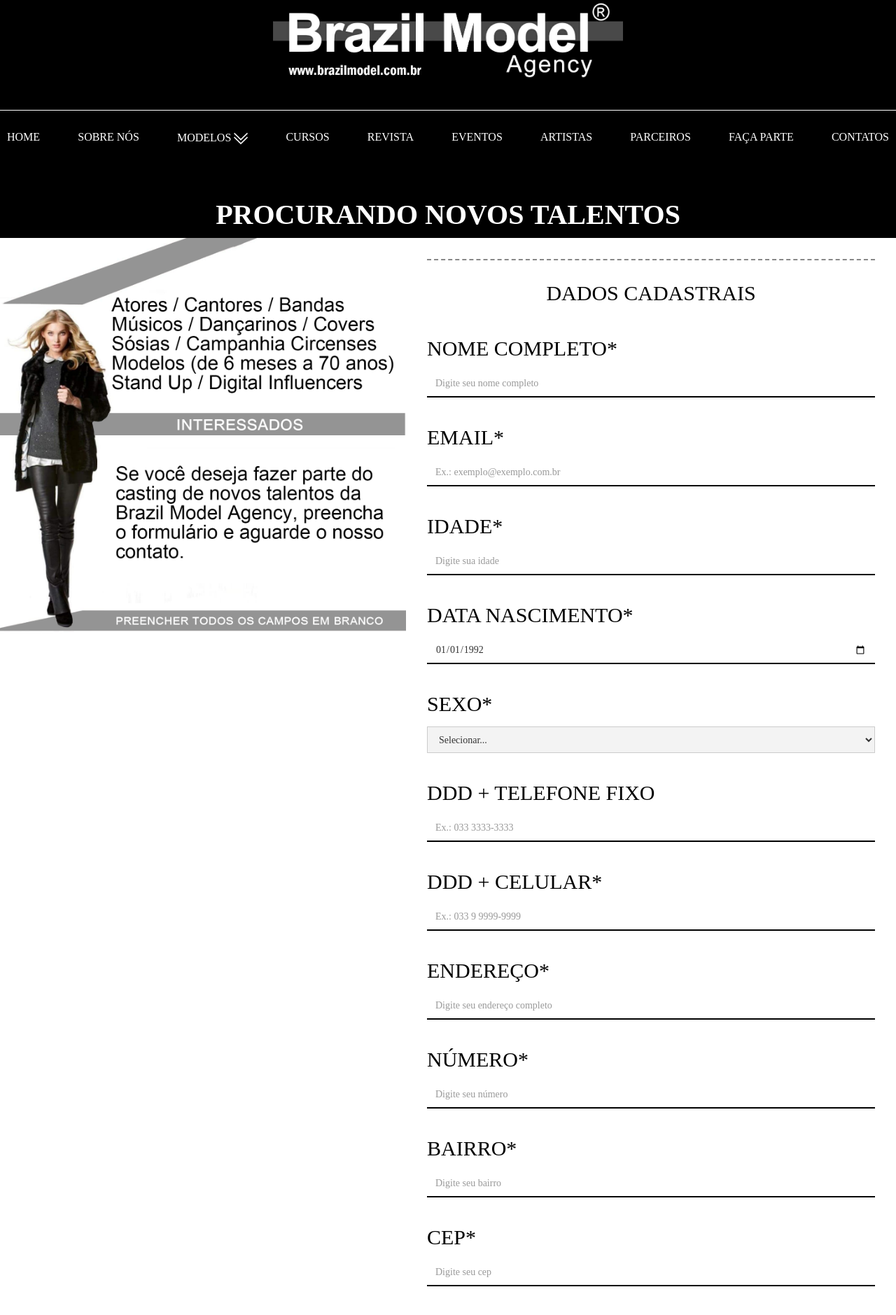
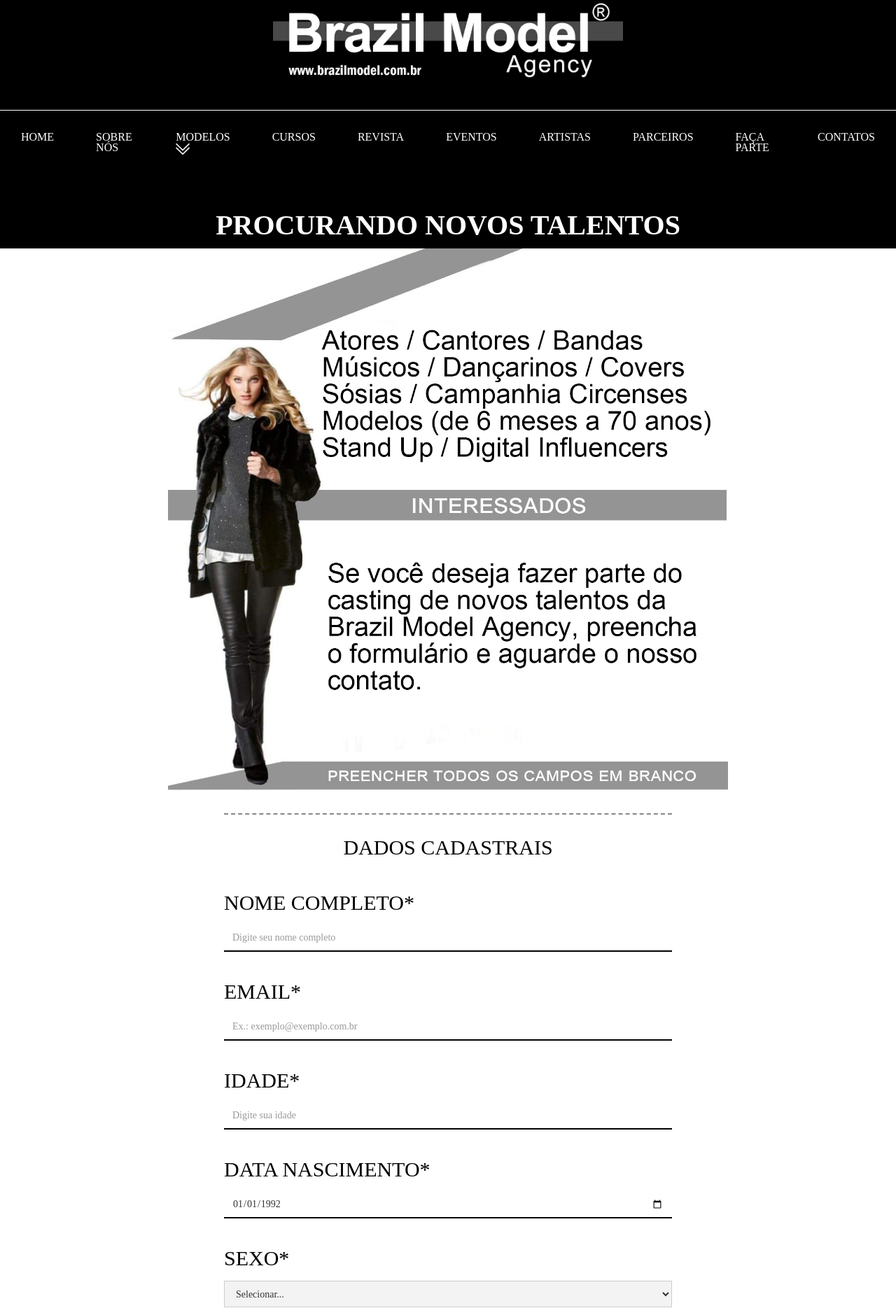
Before and after one commit to AgencyDesign7/MainBrazilModelAgency, a PHP site: page /facaparte.html in a window 1280 px wide. Shown: the top 1879 px of the page at 70% size. Run offline with PHP 8.4, Linux system fonts and the light colour scheme.

Commit message:
change menu

```diff
--- a/css/facaparte.css
+++ b/css/facaparte.css
@@ -3,6 +3,8 @@
     display: -webkit-flex;
     display: -ms-flexbox;
     display: flex;
+    flex-direction: column;
+    align-items: center;
 
 }
 .header-block{
--- a/css/rootStyle.css
+++ b/css/rootStyle.css
@@ -3285,7 +3285,7 @@ h1{
 
 .nav-content{
   display: flex !important;
-  justify-content: space-between !important;
+  justify-content: space-around !important;
 }
 
 .nav-bar-root a{
@@ -3294,6 +3294,7 @@ h1{
   color: white;
   text-decoration: none !important;
   padding:10px;
+  margin: 0px 20px 0px 20px;
 
 
 }
```
